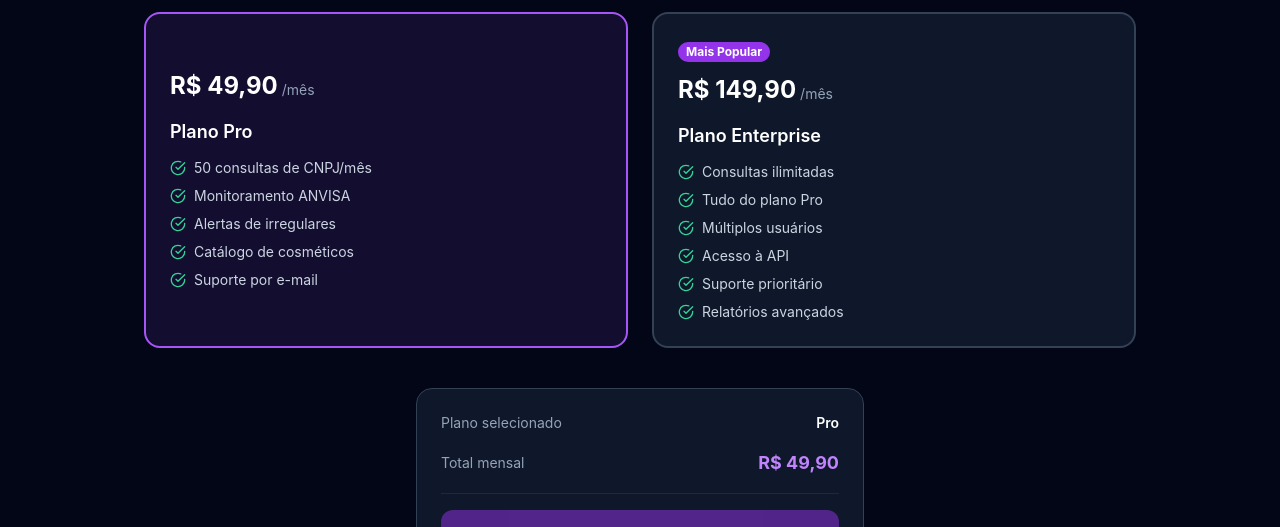
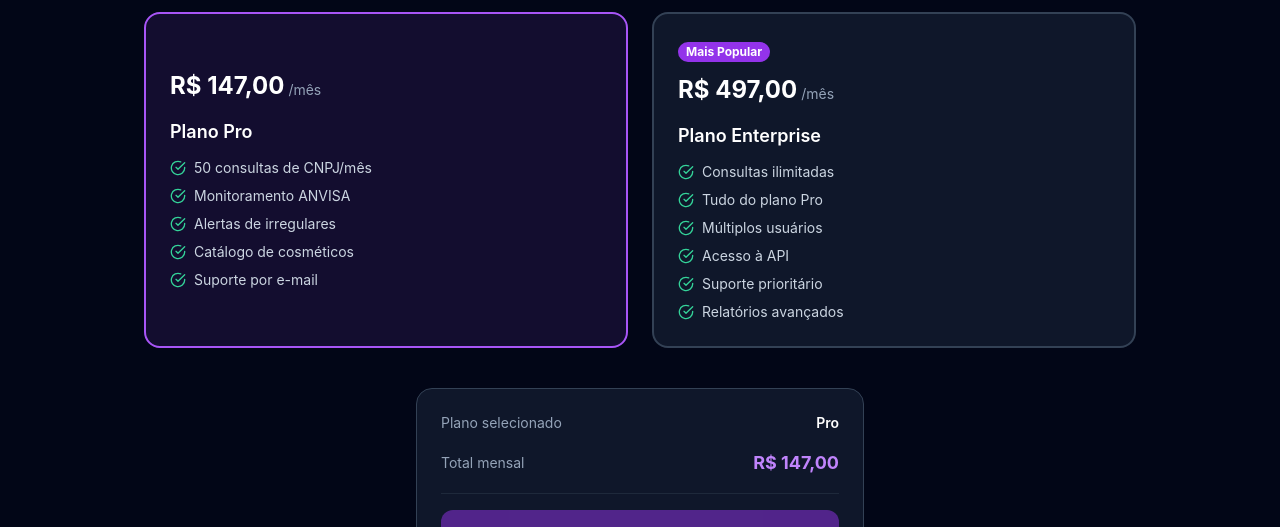
Before and after one commit to Jeanlucrj/ComplicancePro, a Next.js app: page /checkout in a window 1280 px wide. Shown: the part 205-732 px from the top of the page. Built offline with nearby package versions, Linux system fonts and the light colour scheme; no server answers.

Commit message:
fix: preços corretos no checkout - Pro R47 e Enterprise R97

```diff
--- a/app/checkout/page.tsx
+++ b/app/checkout/page.tsx
@@ -31,7 +31,7 @@ const PLANOS: PlanoConfig[] = [
   {
     id:      'pro',
     nome:    'Pro',
-    preco:   'R$ 49,90',
+    preco:   'R$ 147,00',
     periodo: '/mês',
     destaque: false,
     recursos: [
@@ -45,7 +45,7 @@ const PLANOS: PlanoConfig[] = [
   {
     id:      'enterprise',
     nome:    'Enterprise',
-    preco:   'R$ 149,90',
+    preco:   'R$ 497,00',
     periodo: '/mês',
     destaque: true,
     recursos: [
```
